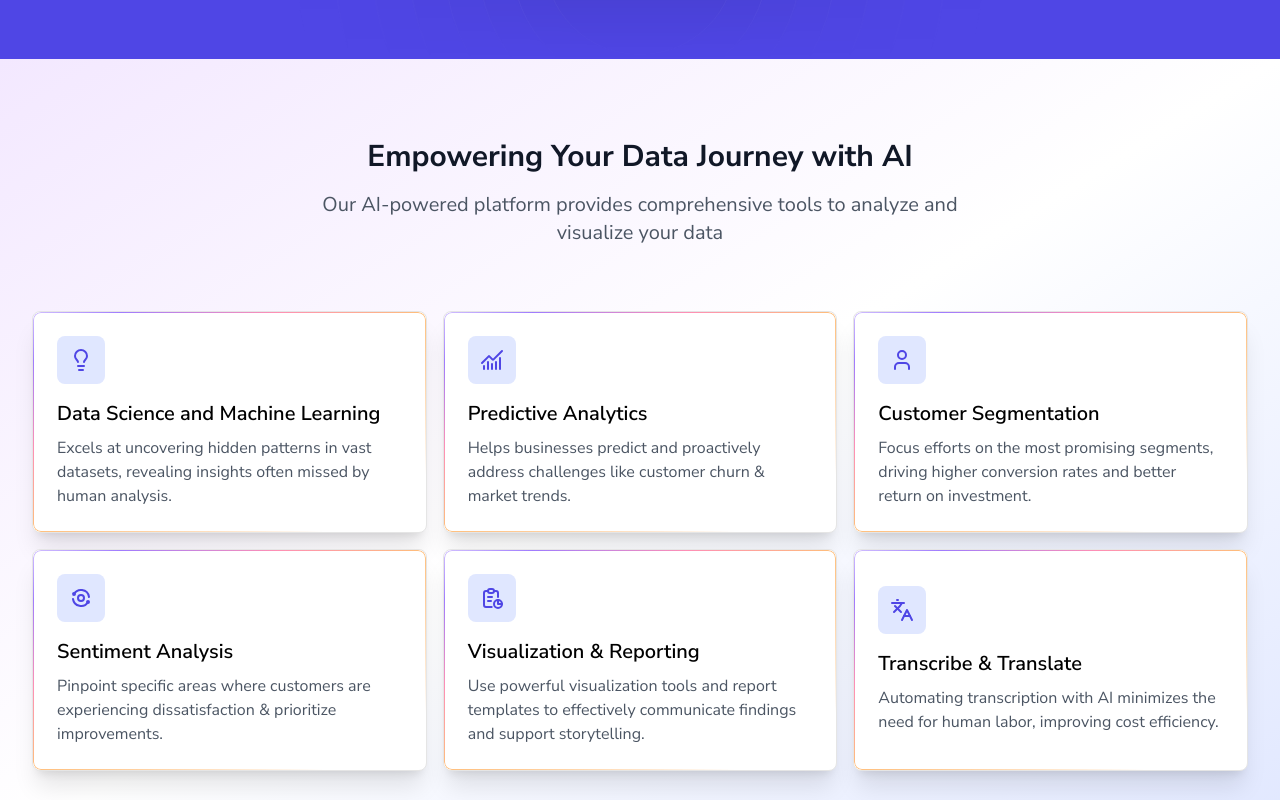
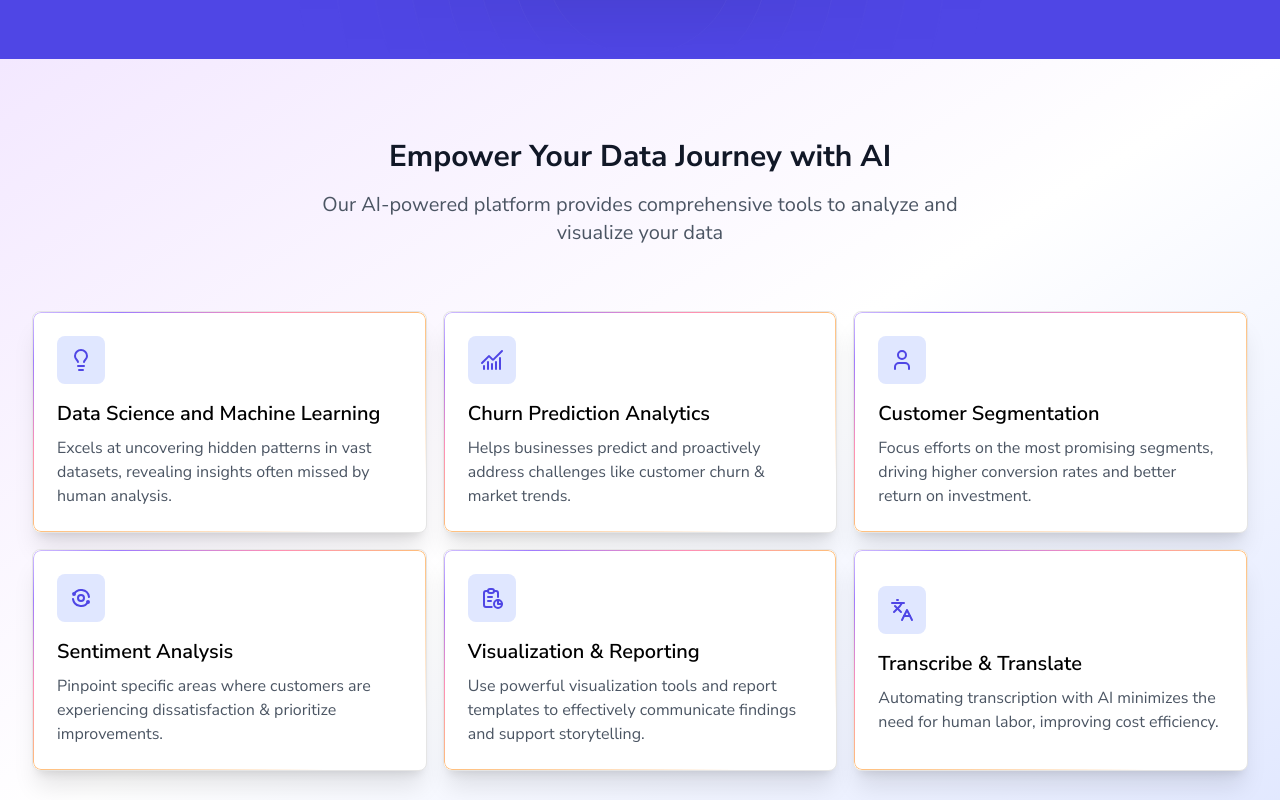
Before and after one commit to gariftech/goarif-profile, a Next.js app: page / in a window 1280 px wide. Shown: the part 700-1500 px from the top of the page. Built offline with nearby package versions, Linux system fonts and the light colour scheme.

Commit message:
fix: update typewriting and coming soon page

```diff
--- a/package.json
+++ b/package.json
@@ -39,6 +39,7 @@
     "react-dom": "^19.0.0",
     "react-hook-form": "^7.54.2",
     "react-hot-toast": "^2.5.1",
+    "react-icons": "^5.4.0",
     "zod": "^3.24.1"
   },
   "devDependencies": {
--- /dev/null
+++ b/src/app/(site)/coming-soon/page.tsx
@@ -0,0 +1,19 @@
+// pages/coming-soon.tsx
+import Link from 'next/link'
+import { HiArrowLeft } from 'react-icons/hi'
+
+export default function ComingSoon() {
+  return (
+    <div className="bg-white min-h-screen flex flex-col items-center justify-center">
+      <h1 className="text-blue-600 text-6xl font-bold mb-4">Coming Soon</h1>
+      <p className="text-gray-600 text-xl mb-8">We are building something awesome</p>
+      <Link
+        href="/"
+        className="flex items-center text-gray-600 hover:text-gray-800"
+      >
+        <HiArrowLeft className="mr-2" />
+        Back to Home
+      </Link>
+    </div>
+  )
+}
--- a/src/app/home/features.tsx
+++ b/src/app/home/features.tsx
@@ -43,7 +43,7 @@ const features = [
   },
   {
     icon: ChartNoAxesCombined,
-    title: 'Predictive Analytics',
+    title: 'Churn Prediction Analytics',
     description:
       'Helps businesses predict and proactively address challenges like customer churn & market trends. ',
   },
@@ -86,7 +86,7 @@ export default function Features() {
               viewport={{ once: true, amount: 0.3 }}
               transition={{ duration: 0.5 }}
             >
-              Empowering Your Data Journey with AI
+              Empower Your Data Journey with AI
             </motion.h2>
 
             <motion.p
--- a/src/app/home/hero.tsx
+++ b/src/app/home/hero.tsx
@@ -62,10 +62,10 @@ export default function Hero() {
               animate={{ opacity: 1, y: 0 }}
               transition={{ duration: 0.5, delay: 0.4 }}
             >
-              <Link
-                href="#"
+                <Link
+                href="/coming-soon"
                 className="rounded-xl bg-indigo-600 px-8 py-2 font-semibold text-white transition-colors hover:bg-indigo-700"
-              >
+                >
                 Try it Now
               </Link>
             </motion.div>
--- a/src/app/home/started.tsx
+++ b/src/app/home/started.tsx
@@ -11,10 +11,11 @@ type IProps = {
   title: string
   description: string
   buttonText: string
+  link: string
   shadow?: boolean
 }
 
-export function StartedCard({ title, description, buttonText, shadow }: IProps) {
+export function StartedCard({ title, description, buttonText, link, shadow }: IProps) {
   return (
     <div
       className={clsx(
@@ -24,9 +25,13 @@ export function StartedCard({ title, description, buttonText, shadow }: IProps)
     >
       <h3 className="mb-2 text-xl font-semibold">{title}</h3>
       <p className="mb-4 text-gray-600">{description}</p>
-      <button className="w-full rounded-lg bg-indigo-600 px-4 py-2 text-white transition-colors duration-200 hover:bg-indigo-700">
+      <a
+        href={link}
+      >
+        <button className="w-full rounded-lg bg-indigo-600 px-4 py-2 text-white transition-colors duration-200 hover:bg-indigo-700">
         {buttonText}
-      </button>
+        </button>
+      </a>
     </div>
   )
 }
@@ -37,18 +42,21 @@ const features = [
     title: 'Try It Free',
     description: "Explore Arif's features at no cost. ",
     buttonText: 'Get Started Now',
+    link: 'coming-soon',
   },
   {
     icon: ChartNoAxesCombined,
     title: 'Book a Demo',
-    description: 'See Arif in action and learn how it can work for you. ',
+    description: 'See Arif in action, learn how it can work for you. ',
     buttonText: 'Schedule a Demo',
+    link: 'mailto:care@goarif.co',
   },
   {
     icon: User,
     title: 'Contact Us',
     description: 'Have questions? Our team is here to help. ',
     buttonText: 'Reach Out Today',
+    link: 'contact',
   },
 ]
 
@@ -100,6 +108,7 @@ export default function Started() {
                         title={feature.title}
                         description={feature.description}
                         buttonText={feature.buttonText}
+                        link={feature.link}
                       />
                     </div>
                   </ShineBorder>
--- a/src/components/layout/navbar.tsx
+++ b/src/components/layout/navbar.tsx
@@ -99,8 +99,8 @@ const menus = [
 export default function Navbar() {
   const [open, setOpen] = useState(false)
 
-  const login_url = '#'
-  const register_url = '#'
+  const login_url = 'coming-soon'
+  const register_url = 'coming-soon'
 
   return (
     <nav className="border-b bg-white">
```
